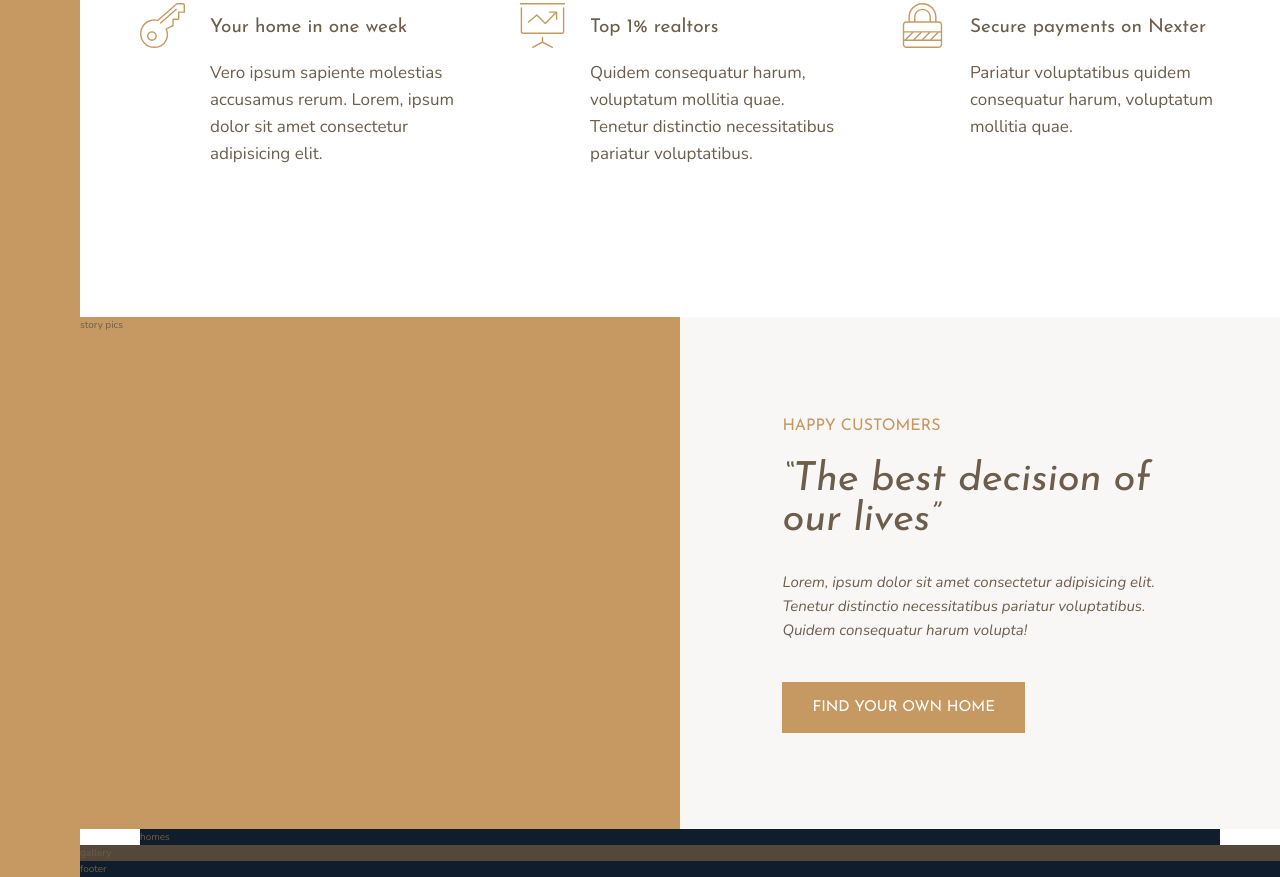
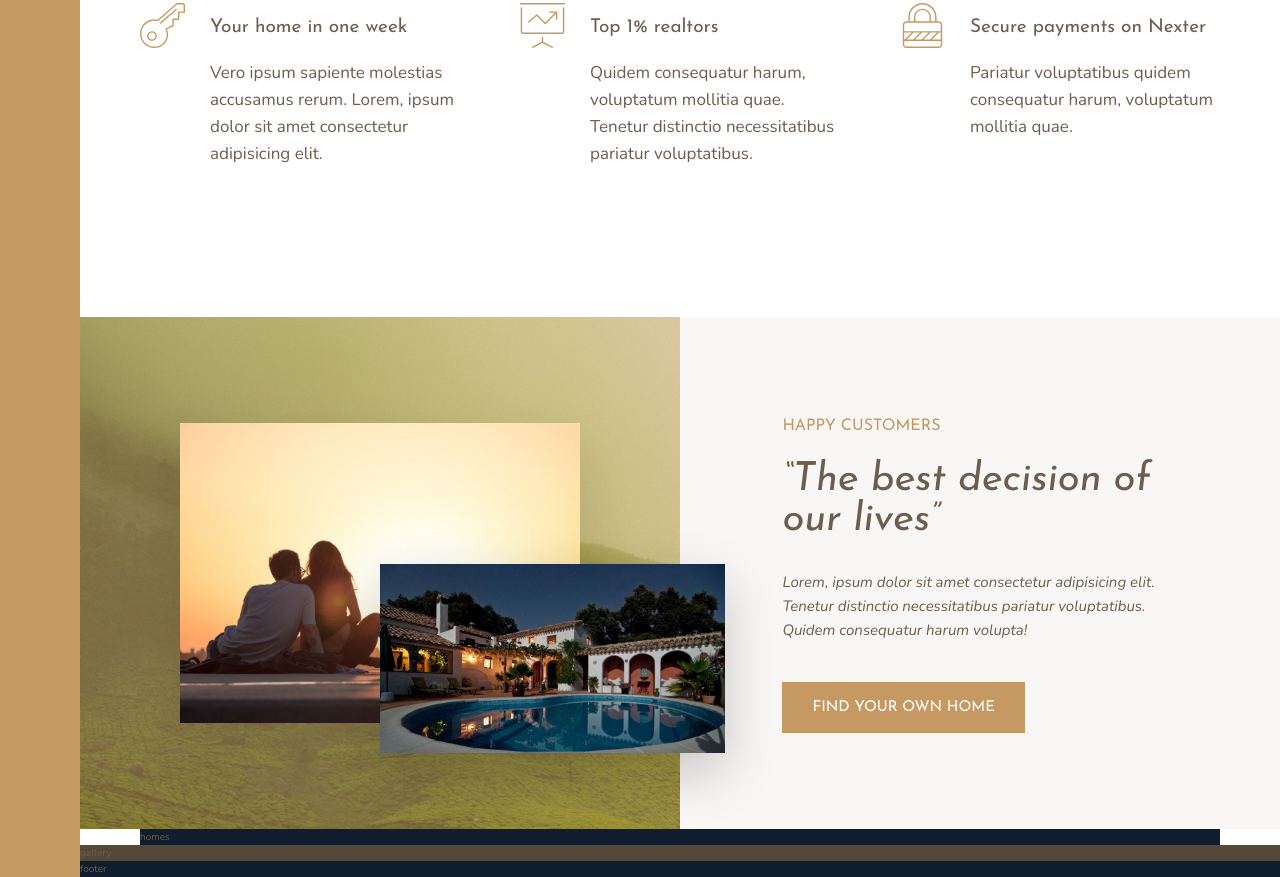
Before and after one commit to BastianBarthel/nexter, a website: page src/index.html in a window 1280 px wide. Shown: the part 991-1868 px from the top of the page. Drawn offline with nearby package versions, Linux system fonts and the light colour scheme; files that its build step writes are made by us from their sources.

Commit message:
Build the story section 2

```diff
--- a/src/index.html
+++ b/src/index.html
@@ -84,7 +84,18 @@
       </div>
     </section>
 
-    <div class="story__pictures">story pics</div>
+    <div class="story__pictures">
+      <img
+        src="assets/img/story-1.jpeg"
+        alt="Couple wth new house"
+        class="story__img--1"
+      />
+      <img
+        src="assets/img/story-2.jpeg"
+        alt="New house"
+        class="story__img--2"
+      />
+    </div>
 
     <div class="story__content">
       <h3 class="heading-3 mb-sm">Happy customers</h3>
--- a/src/sass/_story.scss
+++ b/src/sass/_story.scss
@@ -4,6 +4,31 @@
   &__pictures {
     background-color: $color-primary;
     grid-column: full-start / col-end 4;
+    background-image: linear-gradient(
+        rgba($color-primary, 0.5),
+        rgba($color-primary-dark, 0.5)
+      ),
+      url(../assets/img/back.jpg);
+
+    display: grid;
+    grid-template-rows: repeat(6, 1fr);
+    grid-template-columns: repeat(6, 1fr);
+    align-items: center;
+  }
+
+  &__img--1 {
+    width: 100%;
+    grid-row: 2 / 6;
+    grid-column: 2 / 6;
+    box-shadow: 0 2rem 5rem rgba($color: #000, $alpha: 0.1);
+  }
+
+  &__img--2 {
+    width: 115%;
+    grid-row: 4 / 6;
+    grid-column: 4 / 7;
+    box-shadow: 0 2rem 5rem rgba($color: #000, $alpha: 0.2);
+    z-index: 20;
   }
 
   &__content {
```
